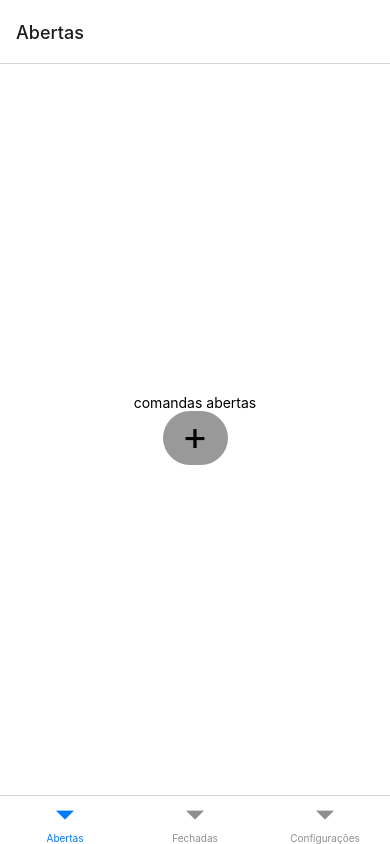
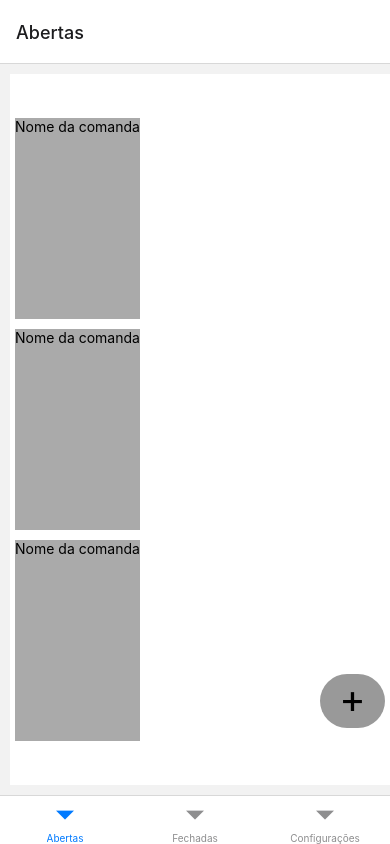
Before and after one commit to Costa-Vitor-Fernandes/DEV, a React Native app in the folder testes/react-native/ComandaPesto/: screen / in a window 390 px wide. Built offline with nearby package versions, Linux system fonts and the light colour scheme.

Commit message:
started working on the main page layout

```diff
--- a/testes/react-native/ComandaPesto/App.js
+++ b/testes/react-native/ComandaPesto/App.js
@@ -1,11 +1,13 @@
 import { StatusBar } from 'expo-status-bar';
-import { StyleSheet, Text, View, Button, TouchableOpacity } from 'react-native';
+import { StyleSheet, Text, View, Button, TouchableOpacity, Dimensions } from 'react-native';
 import LoginScreen from './loginPage';
 import { NavigationContainer } from '@react-navigation/native';
 import { createNativeStackNavigator } from '@react-navigation/native-stack';
 import { createBottomTabNavigator } from '@react-navigation/bottom-tabs';
+import { useEffect } from 'react';
+import axios from 'axios';
 
-
+const DeviceWidth =  Dimensions.get('window').width
 
 const Tab = createBottomTabNavigator();
 const Stack = createNativeStackNavigator();
@@ -20,12 +22,36 @@ function Configuracao (){
   )
 }
 
+function Comanda (){
+  return (
+    <View style={styles.ComandaContainer}>
+      <Text>Nome da comanda</Text>
+    </View>
+  )
+}
+
 function Abertas(){
+
+//   useEffect(()=>{
+//     axios.get('http://192.168.0.30:3001/comandasAbertas', {
+//     })
+//     .then(function (response) {
+//       console.warn(response.data);
+//       })
+//       .catch(function (error) {
+//       // alert("Login inválido")
+//       console.error(error);
+// });
+
+//   },[])
   return(
     <View style={styles.container}>
-      <Text>
-        comandas abertas
-      </Text>
+      <View>
+    <Comanda></Comanda>
+    <Comanda></Comanda>
+    <Comanda></Comanda>
+    </View>
+
       <TouchableOpacity style={styles.addButton}>
         <Text style={styles.buttonText}>+</Text>
       </TouchableOpacity>
@@ -80,13 +106,17 @@ export default function App() {
 
 const styles = StyleSheet.create({
   container: {
+    width: Dimensions.get("window").width ,
+    height: Dimensions.get("window").height,
     flex: 1,
     backgroundColor: '#fff',
-    alignItems: 'center',
+    margin:10,
     justifyContent: 'center',
   },
   addButton:{
-
+    position:"absolute",
+    top:600,
+    left:310,
     width:65,
     borderRadius: 100,
     backgroundColor: "#999"
@@ -96,6 +126,13 @@ const styles = StyleSheet.create({
     paddingBottom:5,
     textAlign:'center',
     fontSize:40,
+  },
+  ComandaContainer:{
+    margin:5,
+    width:Dimensions.get('window').width/3 - 5,
+    height:Dimensions.get("window").height/4-10,
+    position:'relative',
+    backgroundColor:"#aaa"
+  }
 
-  }
 });
```
